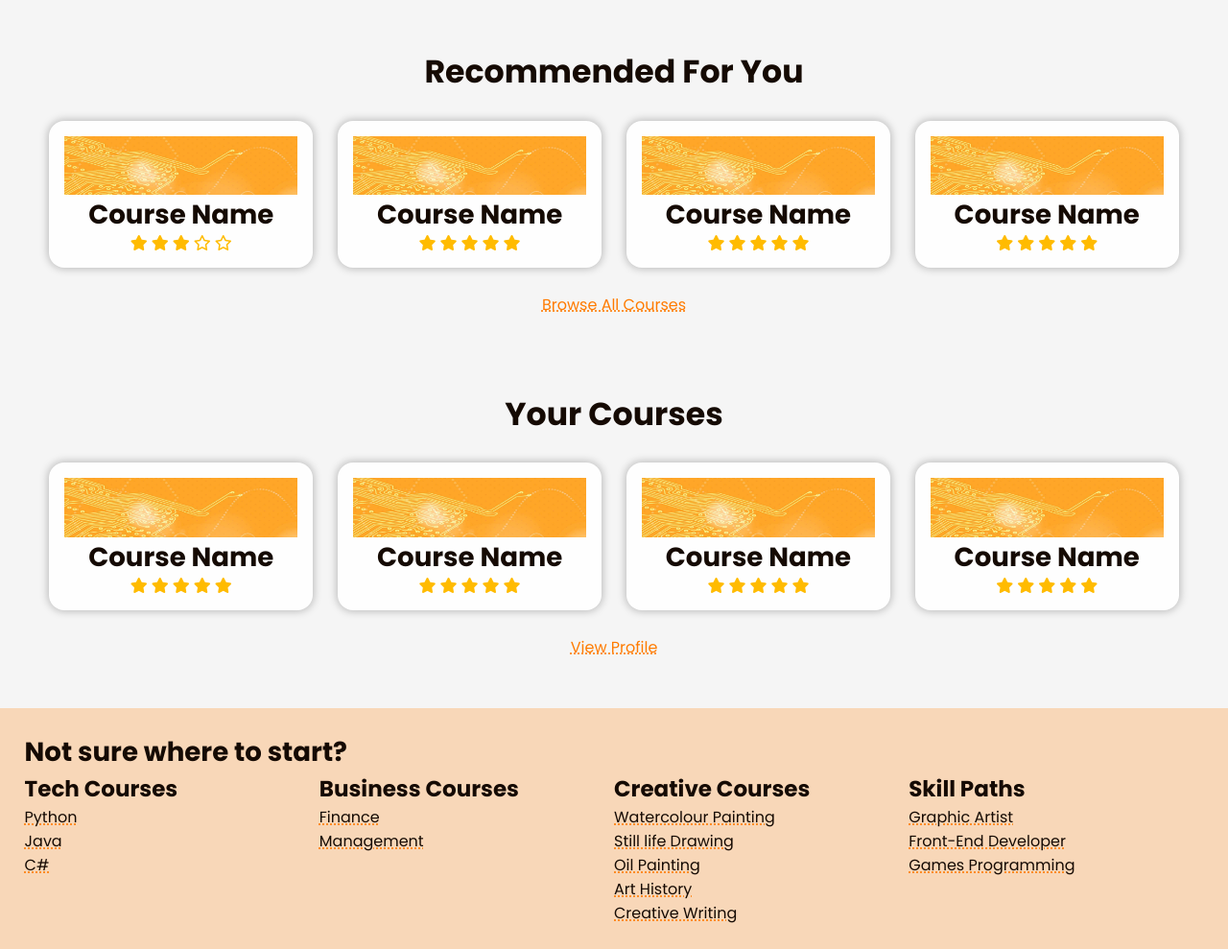
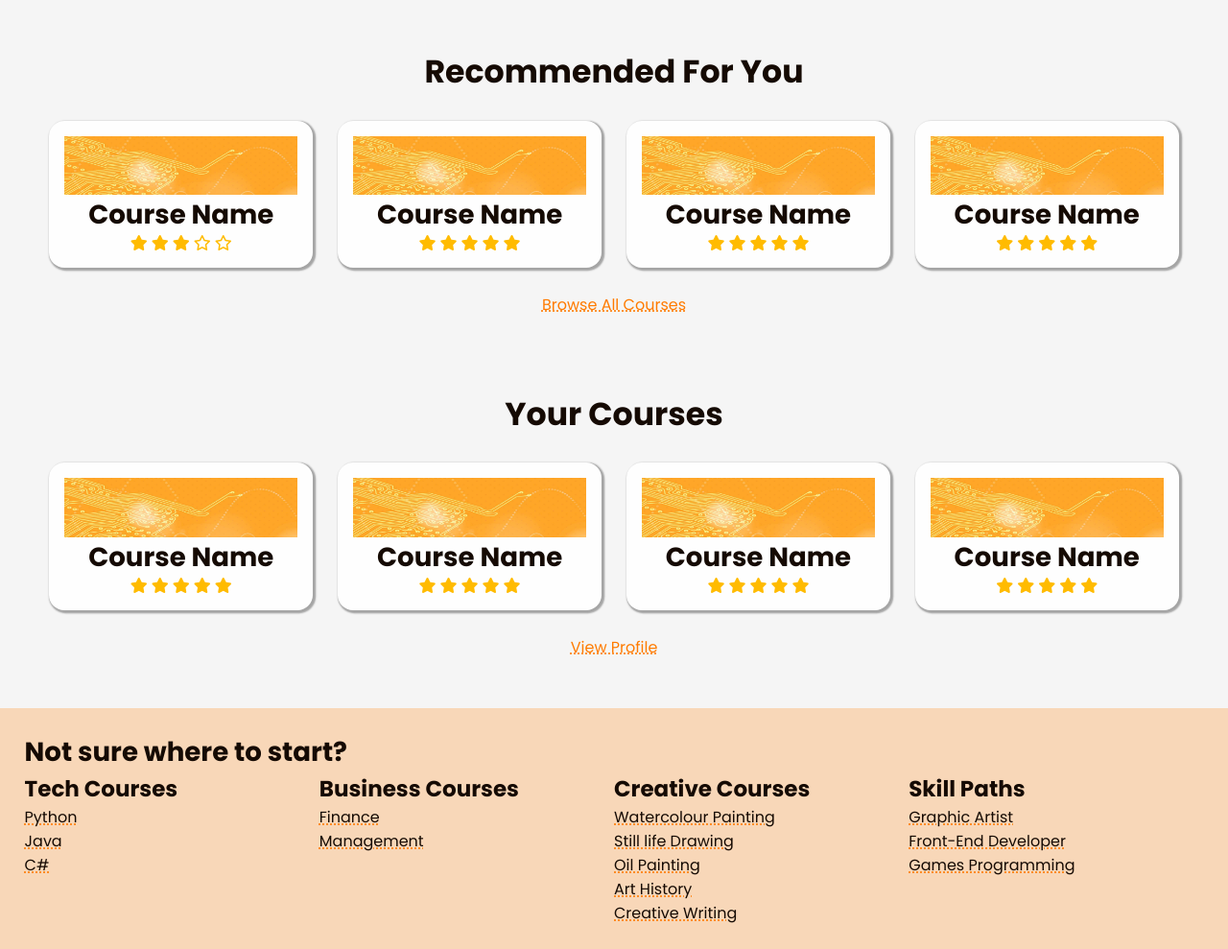
Before and after one commit to MillieMD/skill-sphere, a PHP site: page / in a window 1280 px wide. Shown: the part 925-1914 px from the top of the page at 96% size. Run offline with PHP 8.4, Linux system fonts and the light colour scheme; some libraries are stand-ins or nearby versions.

Commit message:
course card shadows
shadows were the wrong way round

```diff
--- a/root/css/style.css
+++ b/root/css/style.css
@@ -458,7 +458,7 @@ footer nav ul li{
     padding: 1rem;
 
     background-color: var(--clr-bg-midtone);
-    box-shadow: var(--shdw-small);
+    box-shadow: var(--shdw-large);
     border-radius: 1rem;
 
     transition: all ease-in-out 0.2s;
@@ -467,7 +467,7 @@ footer nav ul li{
 
 .course-card:hover{
     transform: scale(1.1);
-    box-shadow: var(--shdw-large);
+    box-shadow: var(--shdw-small);
 }
 
 .course-card img {
```
